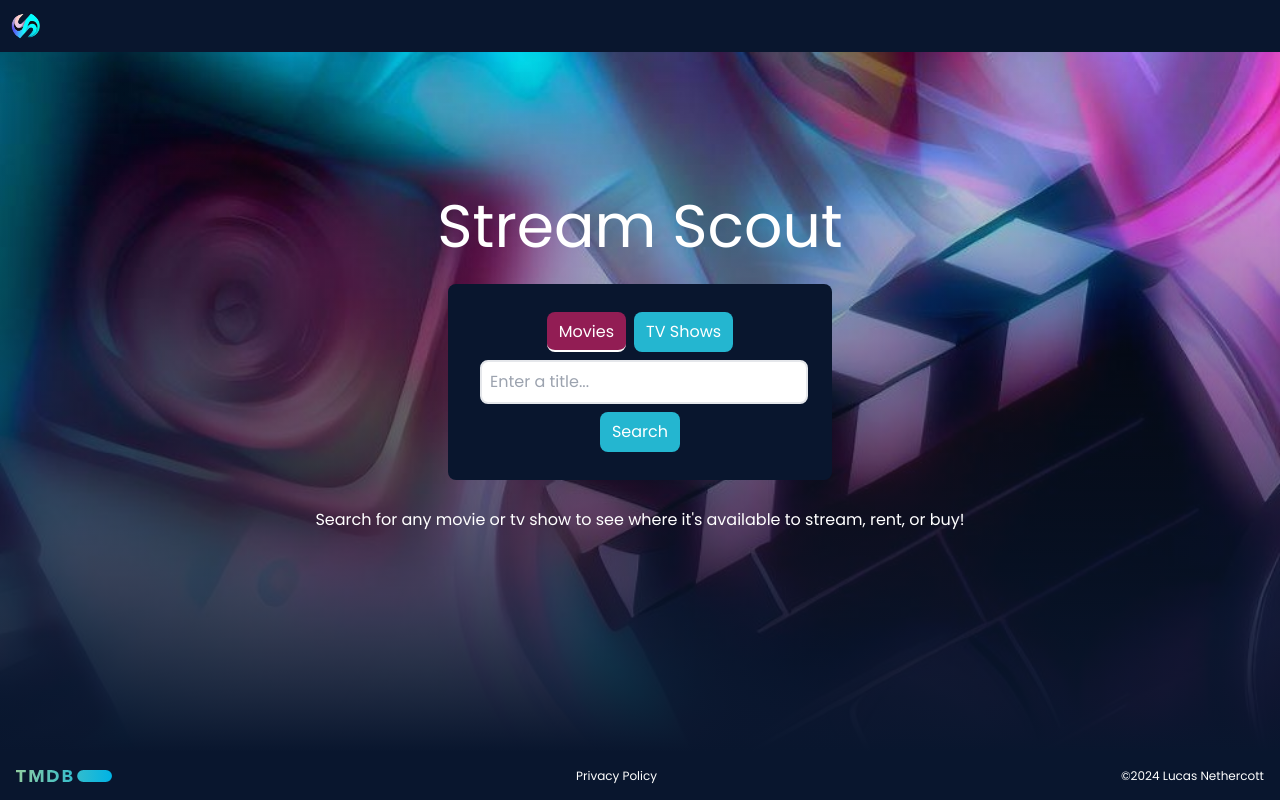
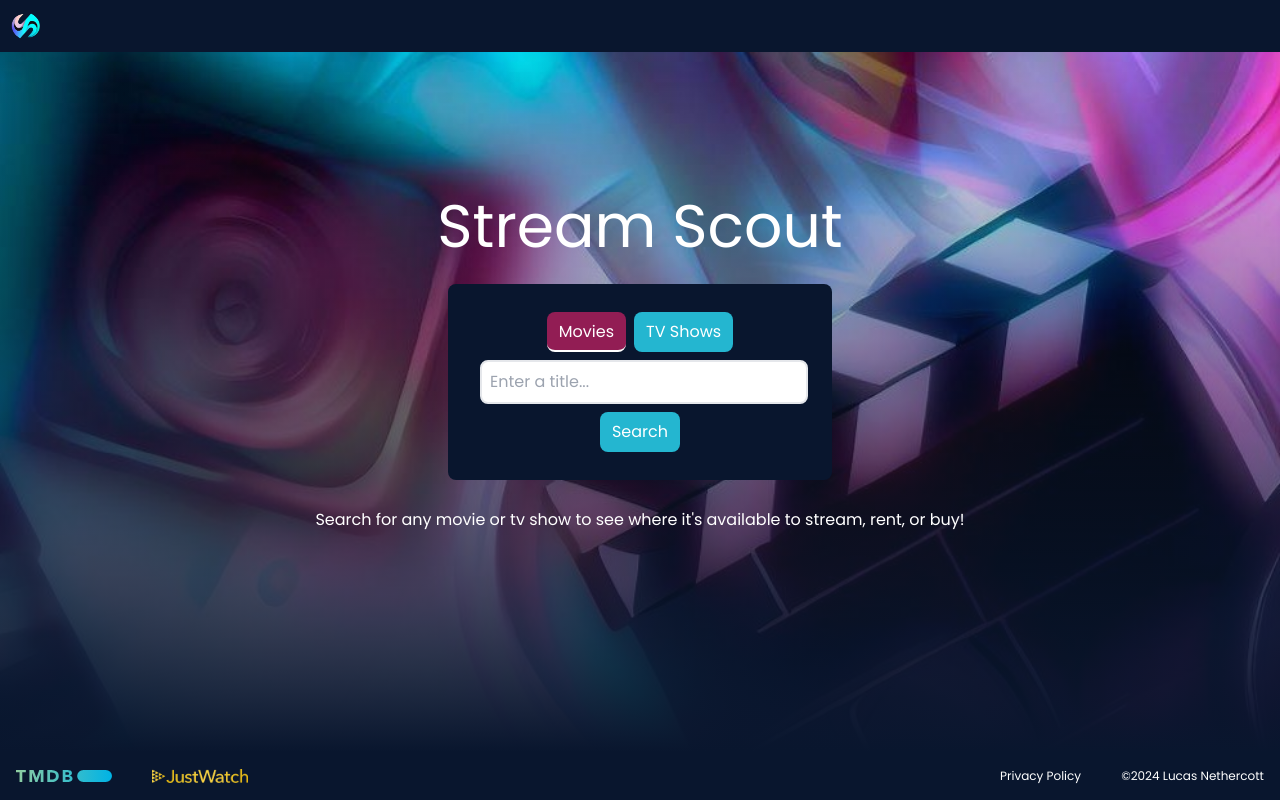
Before and after one commit to lsneth/stream-scout, a Next.js app: page / in a window 1280 px wide. Built offline with nearby package versions, Linux system fonts and the light colour scheme.

Commit message:
add just watch logo to footer

```diff
--- a/src/app/Footer.tsx
+++ b/src/app/Footer.tsx
@@ -5,6 +5,7 @@ import React from 'react'
 export default function Footer() {
   return (
     <div className="flex min-h-12 justify-between bg-black p-4">
+      <div className="flex gap-10">
         <a
           target="_blank"
           href="https://developer.themoviedb.org/reference/intro/getting-started"
@@ -12,6 +13,20 @@ export default function Footer() {
         >
           <Image src="/tmdb.svg" alt="tmdb logo" height={24} width={96} />
         </a>
+        <a
+          target="_blank"
+          href="https://www.justwatch.com/"
+          className="flex items-center"
+        >
+          <Image
+            src="/just-watch.webp"
+            alt="just watch logo"
+            height={24}
+            width={96}
+          />
+        </a>
+      </div>
+      <div className="flex gap-10">
         <Link href="/privacy-policy" className="text-xs">
           Privacy Policy
         </Link>
@@ -19,5 +34,6 @@ export default function Footer() {
           ©2024 Lucas Nethercott
         </a>
       </div>
+    </div>
   )
 }
```
Also changed, not shown: public/just-watch.webp (added). Lines whose indentation alone changed are shown as unchanged.
